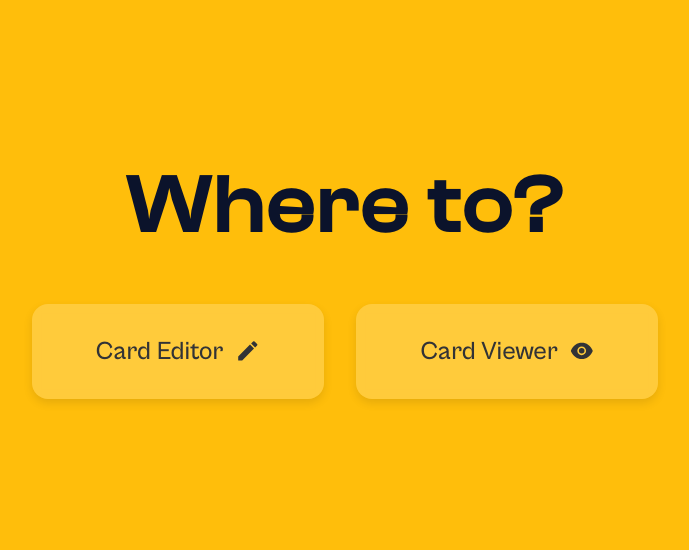
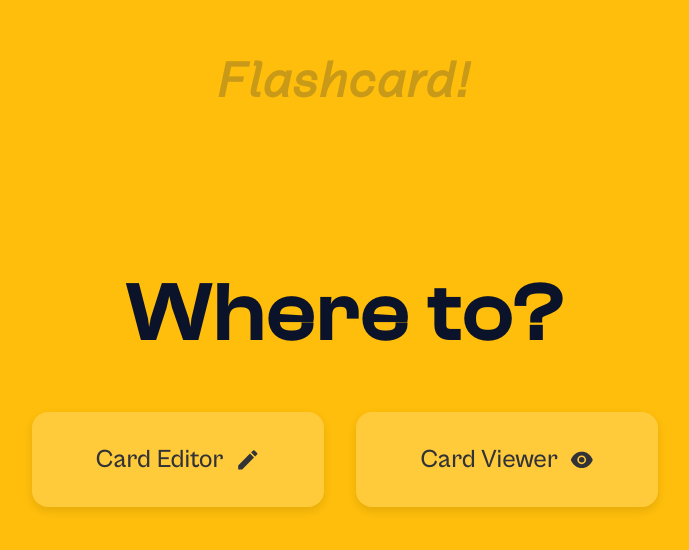
Before and after one commit to justkakai/Flashcard-App, a React (Create React App) app: page / in a window 1280 px wide. Shown: the part 122-672 px from the top of the page, without its empty margins (295-984 px from the left). Built offline with nearby package versions, Linux system fonts and the light colour scheme.

Commit message:
added delete functionality

```diff
--- a/src/index.css
+++ b/src/index.css
@@ -1,6 +1,7 @@
 :root {
   --primary-color: #FFBE0B;
   --secondary-color: #0B132B;
+  --Clash-Light: "Clash-Light", sans-serif;
   --Clash-Regular: "Clash-Regular", sans-serif;
   --Clash-Medium: "Clash-Medium", sans-serif;
   --Satoshi-Regular: "Satoshi-Regular", sans-serif;
@@ -13,6 +14,11 @@
   margin: 0;
   padding: 0;
   box-sizing: border-box;
+}
+
+@font-face {
+  font-family: "Clash-Light";
+  src: url("./fonts/ClashDisplay/ClashDisplay-Light.otf");
 }
 
 @font-face {
--- a/src/routes/CardEditor.jsx
+++ b/src/routes/CardEditor.jsx
@@ -23,6 +23,12 @@ function CardEditor() {
 
     const [cardArray, setCardToAdd, cardFront, setFrontOfCard, cardBack, setBackOfCard, zIndex, setZIndex, handleSubmit] = useContext(ArrayContext);
 
+    const removeItem = function (index) {
+        const newArray = [...cardArray];
+        newArray.splice(index, 1);
+        setCardToAdd(newArray);
+    }
+
     return (
         <motion.div className="editor-section"
             variants={containerVariants}
@@ -38,13 +44,16 @@ function CardEditor() {
                         <span>{index + 1}.</span>
                         <span><strong>Front:</strong> {item.front}</span>
                         <span><strong>Back:</strong> {item.back}</span>
-                        <button>Delete card</button>
+                        <div className="list-buttons-container">
+                            <button>Edit card</button>
+                            <button onClick={() => removeItem(index)}>Delete card</button>
+                        </div>
                     </li>
                 ))}
             </ul>
             <div className="add-card-section">
-                <input value={cardFront} onChange={(e) => setFrontOfCard(e.target.value)} type="text" placeholder="Front of card" />
-                <input value={cardBack} onChange={(e) => setBackOfCard(e.target.value)} type="text" placeholder="Back of card" />
+                <input value={cardFront} onChange={(e) => setFrontOfCard(e.target.value)} type="text" placeholder="Front of card (question)" />
+                <input value={cardBack} onChange={(e) => setBackOfCard(e.target.value)} type="text" placeholder="Back of card (answer)" />
                 <button onClick={handleSubmit}>Add Card</button>
             </div>
             <div className='nav-buttons'>
--- a/src/routes/Home.jsx
+++ b/src/routes/Home.jsx
@@ -2,6 +2,7 @@ import { useNavigate } from 'react-router-dom';
 import { motion } from "framer-motion";
 import { AiFillEye } from "react-icons/ai";
 import { MdMode } from "react-icons/md";
+import { GiCardJoker } from "react-icons/gi";
 import '../styles/Home.css';
 
 export default function Home() {
@@ -29,7 +30,8 @@ export default function Home() {
             animate="visible"
             exit="exit"
         >
-            <h1>Where to?</h1>
+            <h1>Flashcard!</h1>
+            <h2>Where to?</h2>
             <div className="button-container">
                 <motion.button whileHover={{ scale: 1.1 }} whileTap={{ scale: 0.9 }} onClick={() => { navigate("/card-editor") }}>Card Editor <MdMode /></motion.button>
                 <motion.button whileHover={{ scale: 1.1 }} whileTap={{ scale: 0.9 }} onClick={() => { navigate("/card-viewer") }}>Card Viewer <AiFillEye /></motion.button>
--- a/src/styles/Editor.css
+++ b/src/styles/Editor.css
@@ -17,7 +17,7 @@
 .editor-section ul {
     display: flex;
     flex-direction: column;
-    align-items: center;
+    align-items: flex-start;
     box-shadow: 0 4px 15px rgba(0, 0, 0, 0.1);
     width: 80%;
     padding: 1rem;
@@ -26,14 +26,39 @@
 }
 
 .editor-section li {
+    width: 100%;
     display: flex;
-    justify-content: center;
+    justify-content: flex-start;
     align-items: center;
     margin: 0.2rem 0;
+    border: 1px solid rgb(235, 182, 10);
+    padding-left: 1rem;
+}
+
+.editor-section li:hover {
+    background: rgba(255, 223, 168, 0.3);
+}
+
+.editor-section li:hover button {
+    background: #ffca37;
+    color: rgb(73, 73, 73);
+}
+
+.editor-section li span {
+    font-size: 1.2em;
 }
 
 .editor-section li button {
+    box-shadow: none;
+    border: 1px solid hsl(44, 100%, 46%);
+    border-radius: 0;
+    background: none;
     padding: 0.7rem 2rem;
+}
+
+.editor-section li .list-buttons-container {
+    display: flex;
+    margin-left: auto;
 }
 
 .add-card-section {
--- a/src/styles/Home.css
+++ b/src/styles/Home.css
@@ -9,6 +9,20 @@
 }
 
 .home-section h1 {
+    font-family: var(--PolySans);
+    font-size: 3rem;
+    letter-spacing: 0.2rem;
+    color: rgba(75, 71, 57, 0.3);
+    margin-bottom: 7rem;
+    display: flex;
+    justify-content: center;
+    align-items: center;
+    gap: 1rem;
+    /* text-shadow: 0 0 5px #e4c177; */
+    /* border-bottom: 1px solid rgba(75, 71, 57, 0.5); */
+}
+
+.home-section h2 {
     font-family: var(--Clash-Medium);
     font-size: 5rem;
     letter-spacing: 0.2rem;
```
